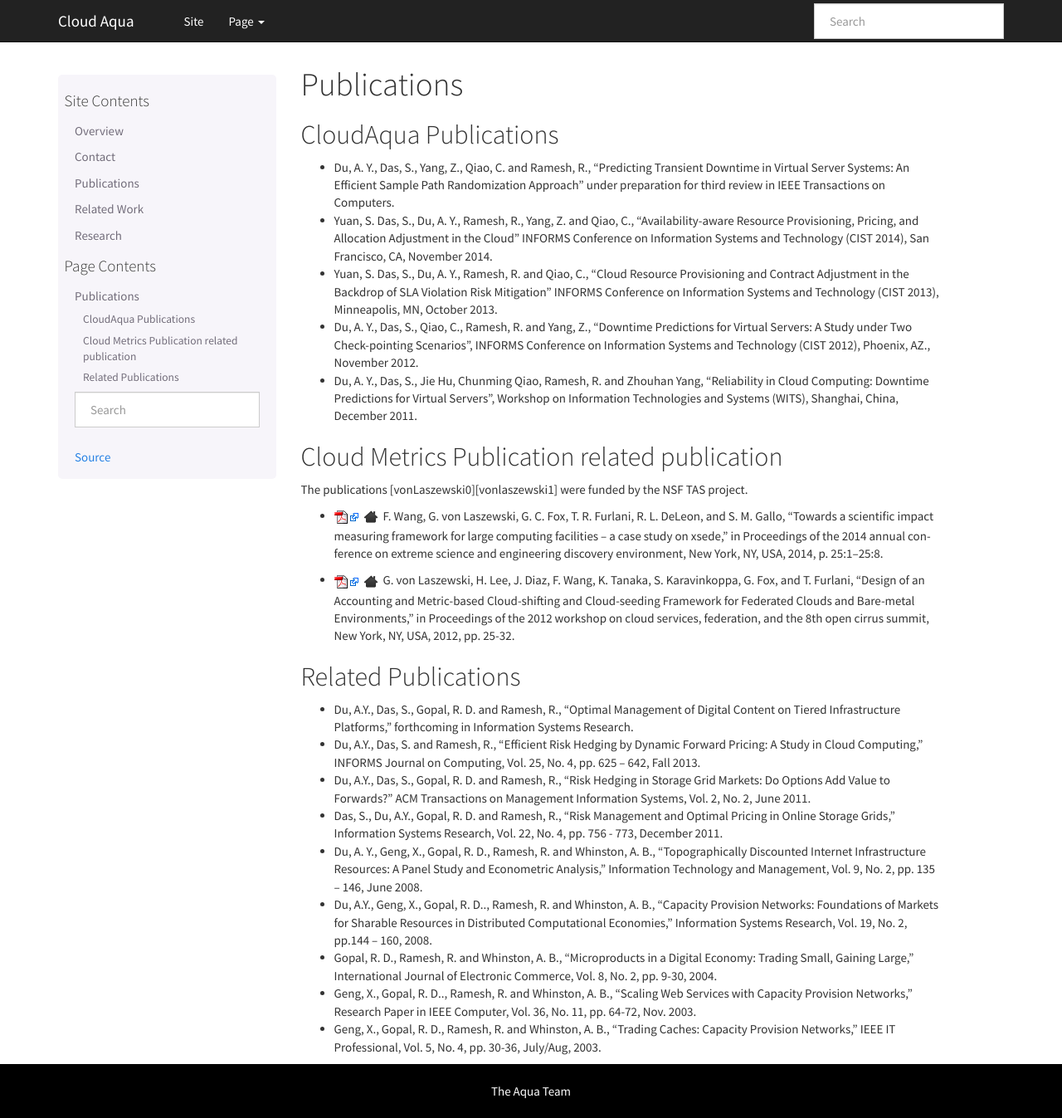
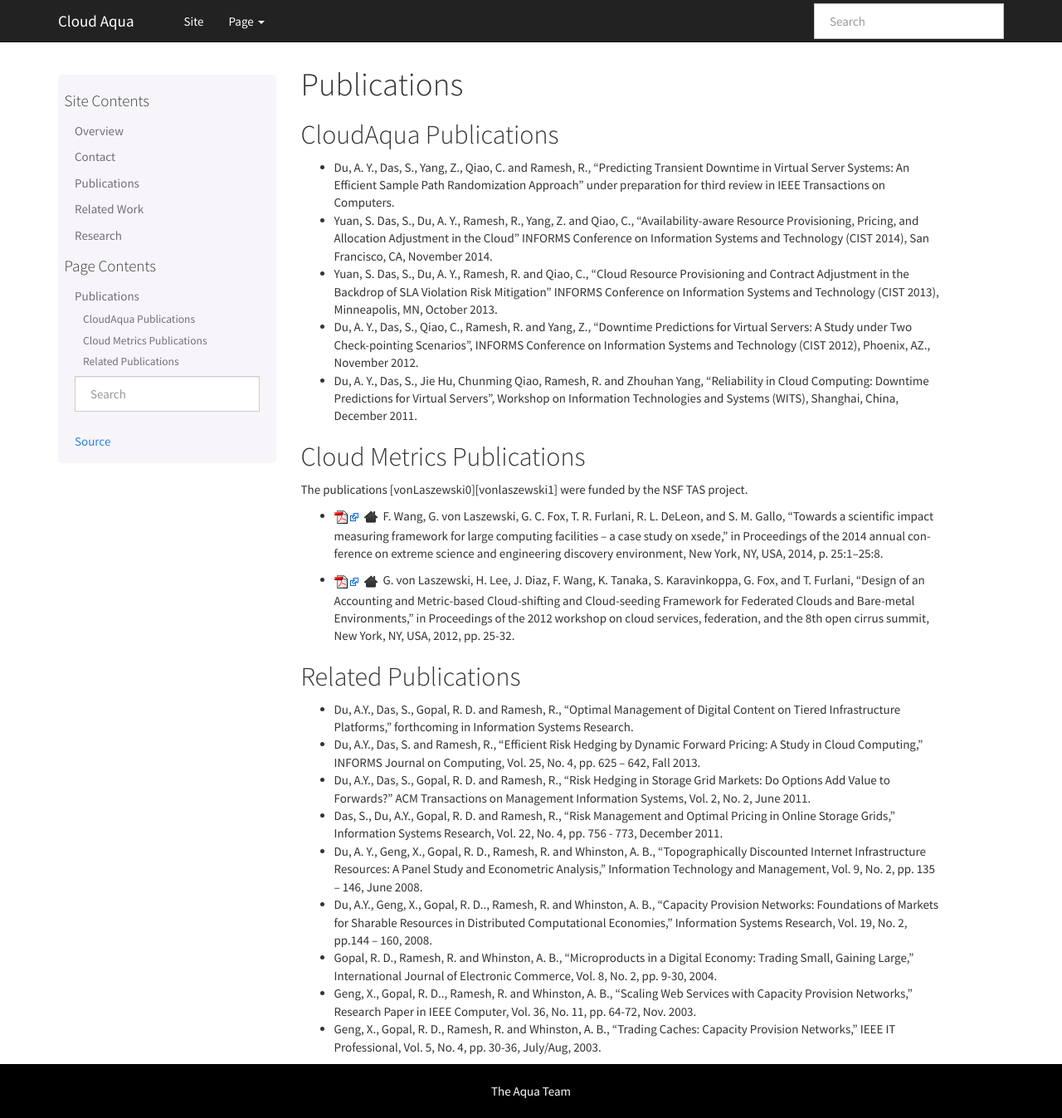
Before and after one commit to cloud-aqua/www, a Sphinx documentation site: the page built from docs/source/publication.rst, in a window 1280 px wide and 1347 px high. Shown: the whole window at 83% size. Built offline with Sphinx 7.4.7, drawn with Linux system fonts in a browser that asks for light colours; nearby versions of some CDN libraries.

Commit message:
fix section header

```diff
--- a/docs/source/publication.rst
+++ b/docs/source/publication.rst
@@ -30,7 +30,7 @@
   Virtual Servers”, Workshop on Information Technologies and Systems
   (WITS), Shanghai, China, December 2011.
 
-Cloud Metrics Publication related publication
+Cloud Metrics Publications
 ----------------------------------------------------------------------
 
 The publications [vonLaszewski0][vonlaszewski1] were funded by the NSF TAS project.
```
